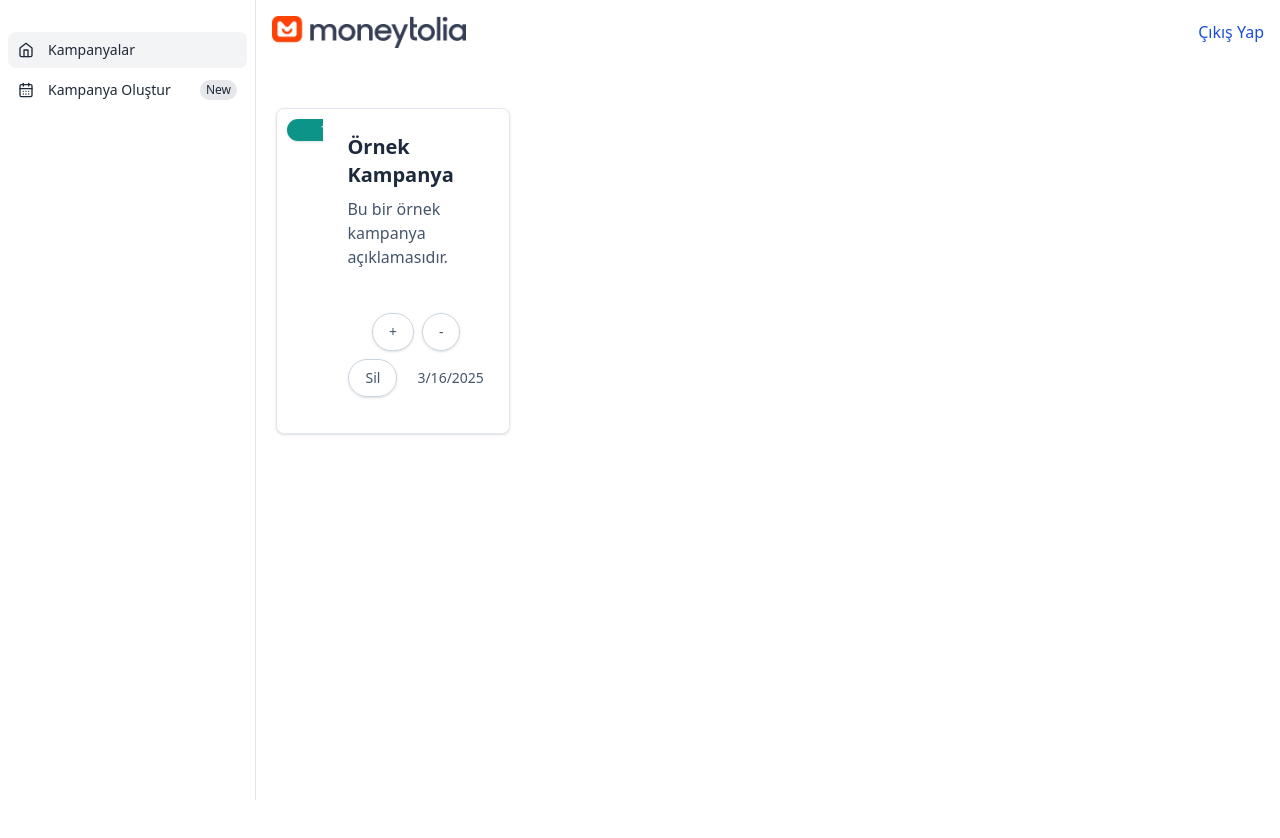
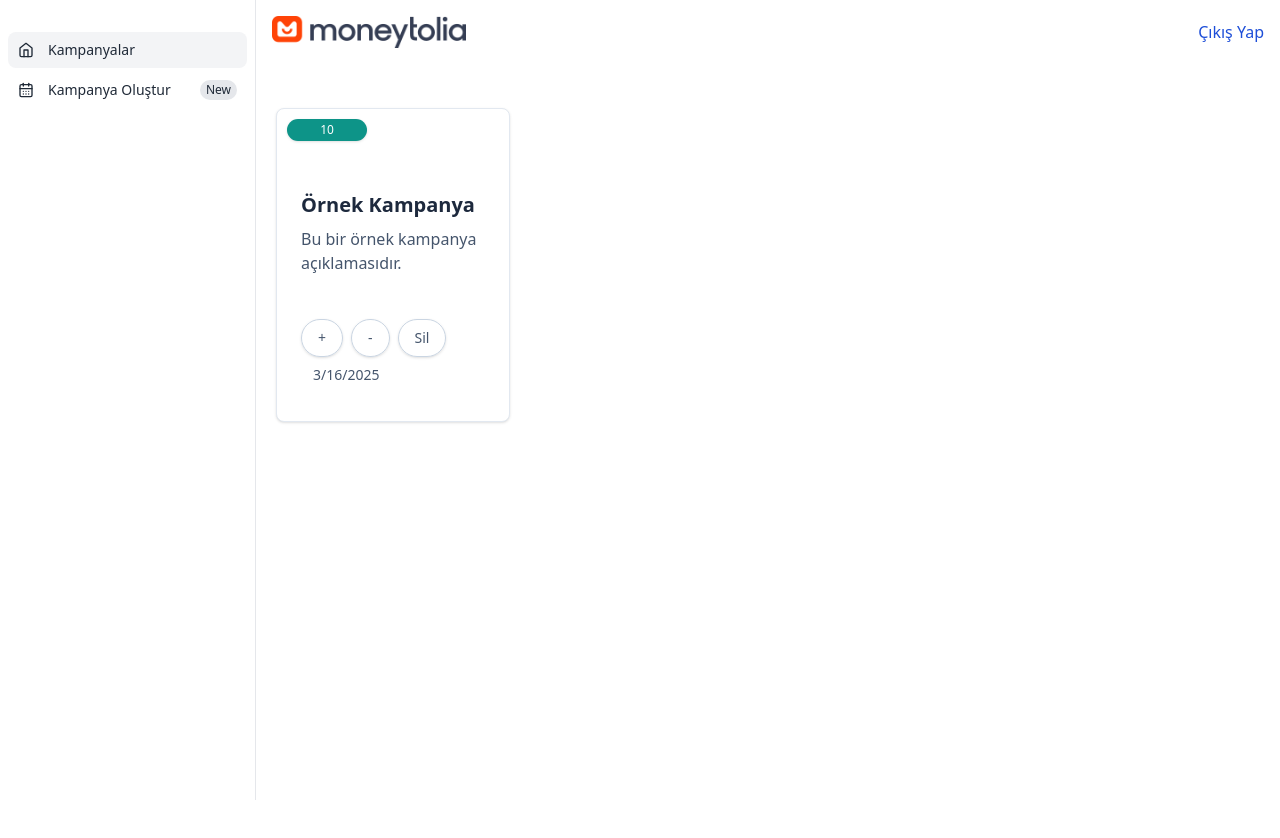
Before and after one commit to tugce-7/moneytolia, an Angular app: page /campaigns in a window 1280 px wide. Shown: the top 838 px of the page. Built offline with nearby package versions, Linux system fonts and the light colour scheme; sample sign-in values are in the browser's storage.

Commit message:
(master) - Fix css

```diff
--- a/src/app/campaign/campaign.component.html
+++ b/src/app/campaign/campaign.component.html
@@ -1,9 +1,8 @@
 @if (campaigns().length > 0;) {
-<div class="grid grid-cols-4 gap-4 content">
+<div class="grid xl:grid-cols-4 :grid-cols-3  md:grid-cols-2 sm:grid-cols-1  xs:grid-cols-1  gap-4 content">
     @for (campaign of campaigns(); track trackById) {
-    <div
-        class="relative flex flex-col md:flex-row w-full my-6 bg-white shadow-sm border border-slate-200 rounded-lg w-96">
-        <div class="relative p-2.5 md:w-1/5 shrink-0 overflow-hidden">
+    <div class="relative flex flex-col  w-full my-6 bg-white shadow-sm border border-slate-200 rounded-lg w-96">
+        <div class="relative p-2.5 md:w-2/5 shrink-0 overflow-hidden">
             <div
                 class="mb-4 rounded-full bg-teal-600 py-0.5 px-2.5 border border-transparent text-xs text-white transition-all shadow-sm w-20 text-center">
                 {{ campaign.points }}
@@ -16,7 +15,7 @@
             <p class="mb-8 text-slate-600 leading-normal font-light">
                 {{ campaign.description }}
             </p>
-            <div class="group my-3 inline-flex flex-wrap justify-center items-center gap-2">
+            <div class="group my-3 inline-flex flex-wrap items-center gap-2">
                 <button
                     class="rounded-full border border-slate-300 py-2 px-4 text-center text-sm transition-all shadow-sm hover:shadow-lg text-slate-600 hover:text-white hover:bg-slate-800 hover:border-slate-800 focus:text-white focus:bg-slate-800 focus:border-slate-800 active:border-slate-800 active:text-white active:bg-slate-800 disabled:pointer-events-none disabled:opacity-50 disabled:shadow-none"
                     type="button">
--- a/src/app/layout/layout/layout.component.scss
+++ b/src/app/layout/layout/layout.component.scss
@@ -1,5 +1,7 @@
-.content {
-    margin-left: 256px;
+@media (min-width: 1024px) {
+    .content {
+        margin-left: 256px;
+    }
 }
 
 .dashboard-container {
--- a/src/app/shared/header/header.component.scss
+++ b/src/app/shared/header/header.component.scss
@@ -1,3 +1,5 @@
-.content {
-    margin-left: 256px;
+@media (min-width: 1024px) {
+    .content {
+        margin-left: 256px;
+    }
 }
```
